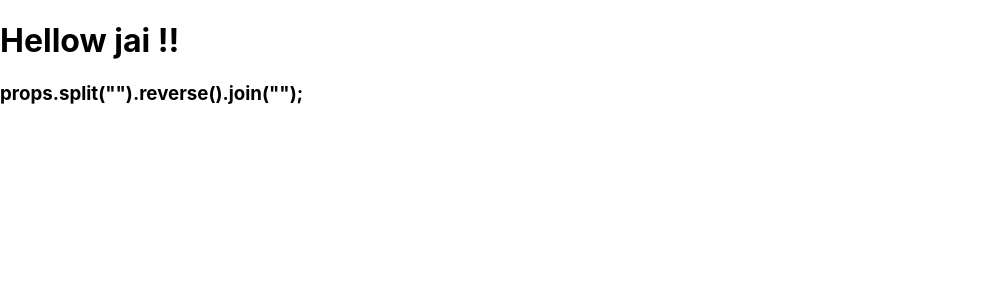
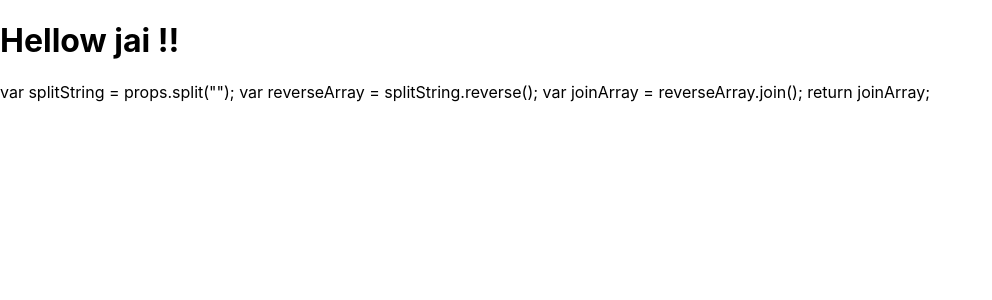
Before and after one commit to Jwarni/my-app, a React (Create React App) app: page / in a window 1280 px wide. Shown: the top 300 px of the page, without its empty margins (0-992 px from the left). Built offline with nearby package versions, Linux system fonts and the light colour scheme.

Commit message:
April 11, 2021 3:34 PM

```diff
--- a/src/Components/Rs.js
+++ b/src/Components/Rs.js
@@ -1,7 +1,12 @@
 import React from 'react'
 
 function Rs(props){
-    return <h3> props.split("").reverse().join(""); </h3>
+    return <p>
+        var splitString = props.split("");
+        var reverseArray = splitString.reverse();
+        var joinArray = reverseArray.join();
+        return joinArray;
+</p>
 
 
 }
```
